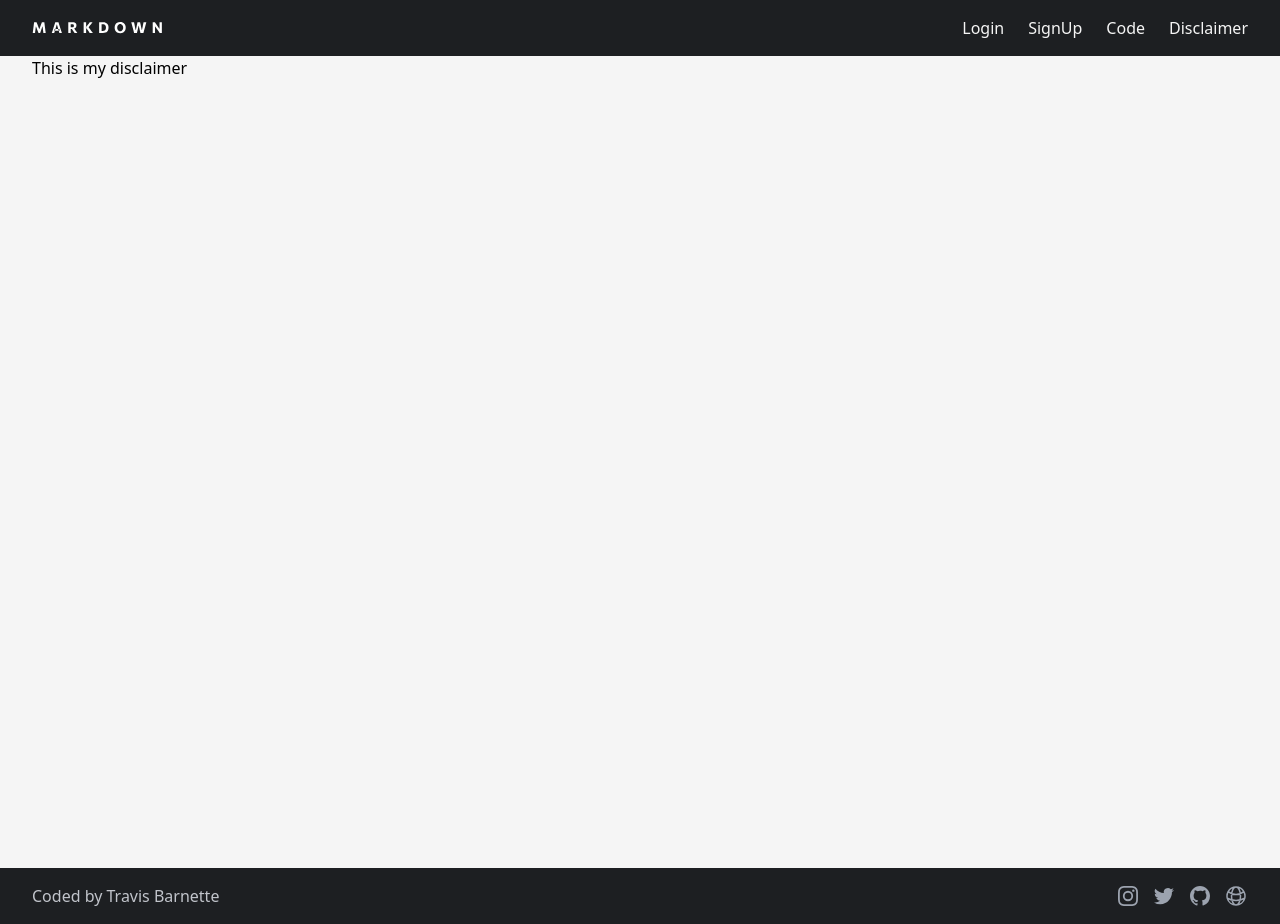
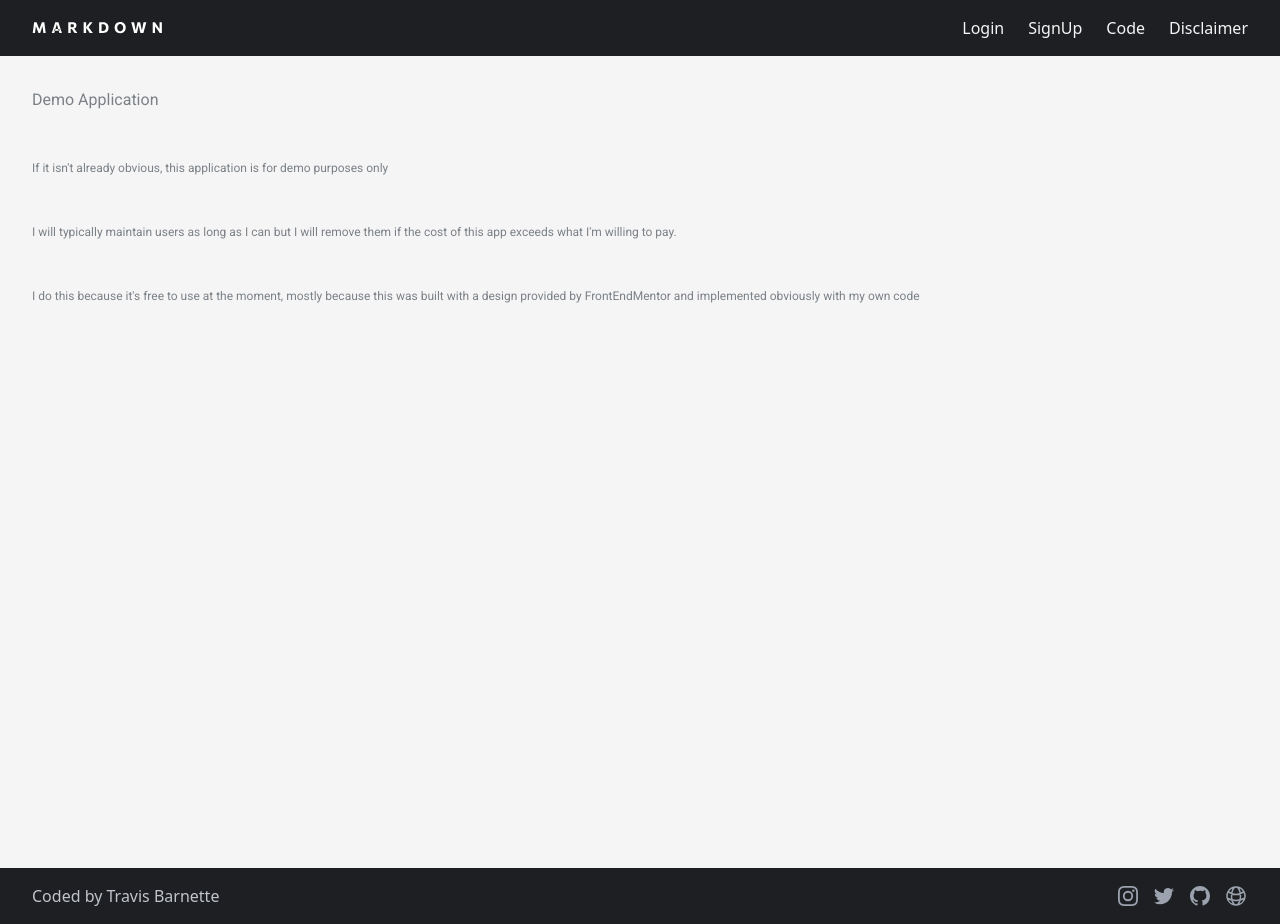
Before and after one commit to barnettet31/markdown-mern, a React (Vite) app in the folder client/: page /disclaimer in a window 1280 px wide. Built offline with nearby package versions, Linux system fonts and the light colour scheme.

Commit message:
added disclaimer

```diff
--- a/client/src/routes/disclaimer/disclaimer.route.tsx
+++ b/client/src/routes/disclaimer/disclaimer.route.tsx
@@ -1,5 +1,13 @@
+import { AppTypography } from "../../components/typography/app-typography.component";
+
  const Disclaimer =()=>{
-    return(<h1>This is my disclaimer</h1>)
+    return(
+        <div className="flex flex-col gap-4">
+    <AppTypography intent="h2">Demo Application</AppTypography>
+    <AppTypography intent="p">If it isn't already obvious, this application is for demo purposes only</AppTypography>
+    <AppTypography intent="p">I will typically maintain users as long as I can but I will remove them if the cost of this app exceeds what I'm willing to pay.</AppTypography>
+    <AppTypography intent="p">I do this because it's free to use at the moment, mostly because this was built with a design provided by FrontEndMentor and implemented obviously with my own code</AppTypography></div>
+    )
 }
 
 export default Disclaimer;
```
